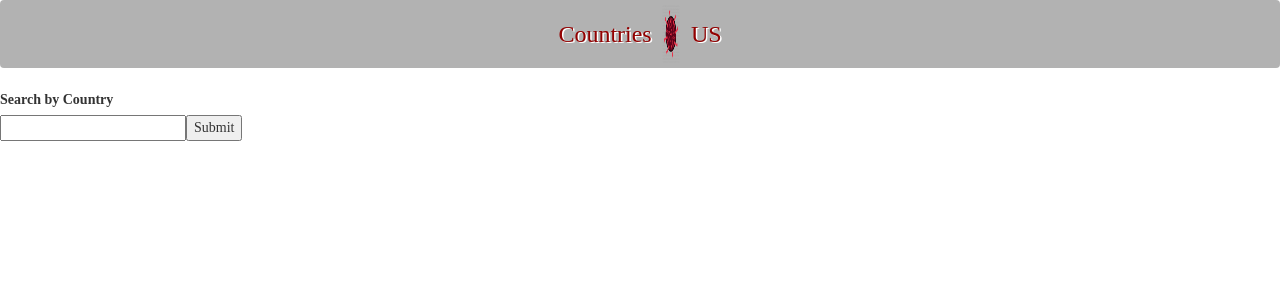
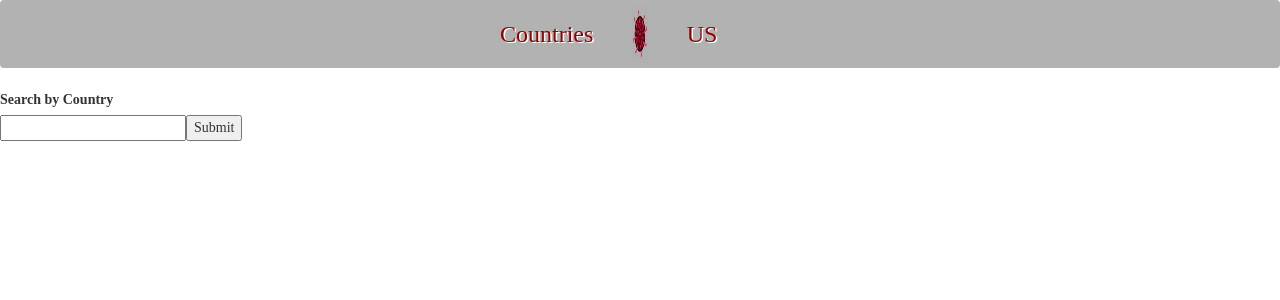
Before and after one commit to teg1776/covid, a React (Create React App) app: page /countries in a window 1280 px wide. Shown: the top 300 px of the page. Built offline with nearby package versions, Linux system fonts and the light colour scheme; a web font is replaced by a local one.

Commit message:
navBar doesnt twitch now

```diff
--- a/src/components/NavBar.jsx
+++ b/src/components/NavBar.jsx
@@ -25,21 +25,42 @@ function NavBar() {
       <nav class="navbar navbar-expand-lg">
         <div className="navContent">
           {path == "/Countries" ? (
-            <Link to="/World" className="navLinks">
+            <Link
+              to="/World"
+              className="navLinks"
+              style={{ justifySelf: "end" }}
+            >
               World
             </Link>
           ) : (
-            <Link to="/Countries" className="navLinks">
+            <Link
+              to="/Countries"
+              className="navLinks"
+              style={{ justifySelf: "end" }}
+            >
               Countries
             </Link>
           )}
-          <img className="logo" src={logo} alt="logo" />
+          <img
+            className="logo"
+            src={logo}
+            alt="logo"
+            style={{ justifySelf: "center" }}
+          />
           {path == "/US" ? (
-            <Link to="/World" className="navLinks">
+            <Link
+              to="/World"
+              className="navLinks"
+              style={{ justifySelf: "start" }}
+            >
               World
             </Link>
           ) : (
-            <Link to="/US" className="navLinks">
+            <Link
+              to="/US"
+              className="navLinks"
+              style={{ justifySelf: "start" }}
+            >
               US
             </Link>
           )}
--- a/src/index.css
+++ b/src/index.css
@@ -102,15 +102,18 @@ li {
 .navContent {
   max-height: 100%;
   height: 100%;
-  display: flex;
+  /* display: flex;
   justify-content: space-evenly;
+  align-items: center; */
+  display: grid;
   align-items: center;
+  grid-template-columns: 1fr 1fr 1fr;
 }
 
 .logo {
   max-height: 60px;
   height: 60px;
-  width: 10%;
+  width: 20%;
   padding: 0px;
 }
 
```
